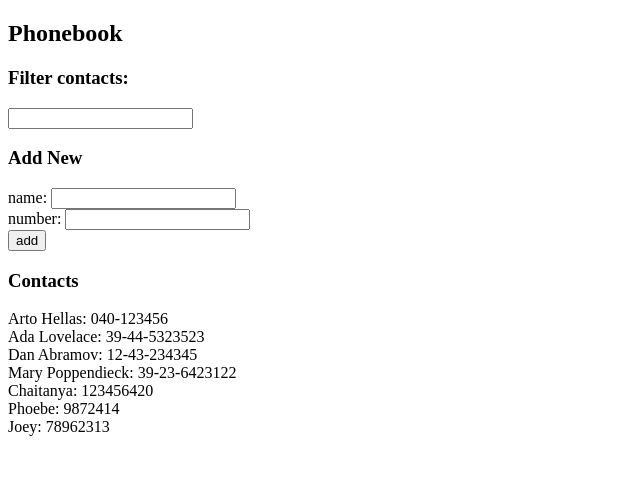
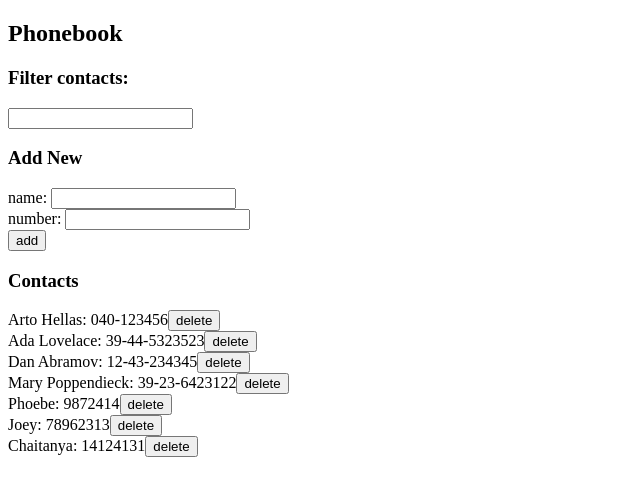
Before and after one commit to cmattey/fullstackopen_chai, a React (Create React App) app in the folder part2/phonebook/: page / in a window 1280 px wide. Shown: the top 496 px of the page, without its empty margins (0-640 px from the left). Built offline with nearby package versions, Linux system fonts and the light colour scheme; data requests are answered from the project's data file.

Commit message:
Ex2.17 Added delete functionality with confirmation

```diff
--- a/part2/phonebook/db.json
+++ b/part2/phonebook/db.json
@@ -21,11 +21,6 @@
       "id": 4
     },
     {
-      "name": "Chaitanya",
-      "number": "123456420",
-      "id": 5
-    },
-    {
       "name": "Phoebe",
       "number": "9872414",
       "id": 6
@@ -34,6 +29,11 @@
       "name": "Joey",
       "number": "78962313",
       "id": 7
+    },
+    {
+      "name": "Chaitanya",
+      "number": "14124131",
+      "id": 8
     }
   ]
 }
--- a/part2/phonebook/src/components/App.js
+++ b/part2/phonebook/src/components/App.js
@@ -29,7 +29,7 @@ const App = () => {
     const names = persons.map(person => person.name)
 
     if(names.includes(newName)){
-      console.log("duplicate")
+      console.log("duplicate found")
       window.alert(`${newName} is already added to phonebook`)
     }
     else{
@@ -79,7 +79,8 @@ const App = () => {
 
       <h3>Contacts</h3>
         <Person persons = {persons}
-                searchName = {searchName}/>
+                searchName = {searchName}
+                updatePersons = {setPersons}/>
     </div>
   )
 }
--- a/part2/phonebook/src/components/Note.js
+++ b/part2/phonebook/src/components/Note.js
@@ -1,10 +1,19 @@
 import React from 'react'
 
-const Note = ({person}) => {
-  console.log('Inside Note', person)
+const Note = ({person, deleteNote, handlePersonRemoved}) => {
+  // console.log('Inside Note', person)
+
+  const confirmDeletion = () =>{
+    const result = window.confirm(`Delete ${person.name}?`)
+    if(result){
+      return handlePersonRemoved()
+    }
+  }
+
   return (
     <div>
       {person.name}: {person.number}
+      <button onClick={confirmDeletion}>delete</button>
     </div>
   )
 }
--- a/part2/phonebook/src/components/Person.js
+++ b/part2/phonebook/src/components/Person.js
@@ -1,14 +1,32 @@
 import React from 'react'
 import Note from './Note.js'
+import personUtils from '../services/persons_util.js'
 
 const Person = (props) =>{
-  console.log('person props', props)
+  // console.log('person props', props)
+
+  const handlePersonRemoved = (id) => {
+
+    personUtils
+      .remove(id)
+      .then(response => {
+        if(response===200){
+          console.log(`Note with id:${id} deleted`)
+          // console.log(response)
+        }
+        else{
+          console.log(`Could not delete resource with id:${id}`)
+        }
+      })
+    props.updatePersons(props.persons.filter(n=> n.id!==id))
+  }
+
   return(
     props.persons.map((person) =>{
       if(props.searchName){
         if(person.name.toLowerCase().includes(props.searchName.toLowerCase())){
           // console.log('match')
-          return(<Note key={person.id} person={person} />)
+          return(<Note key={person.id} person={person} handlePersonRemoved={() => handlePersonRemoved(person.id)}/>)
         }
         else{
           return null
@@ -16,7 +34,7 @@ const Person = (props) =>{
       }
       else if(props.persons.length>0){
         // console.log('no-match')
-        return(<Note key={person.id} person={person} />)
+        return(<Note key={person.id} person={person} handlePersonRemoved={() => handlePersonRemoved(person.id)}/>)
       }
       else{
         return(<div></div>)
--- a/part2/phonebook/src/services/persons_util.js
+++ b/part2/phonebook/src/services/persons_util.js
@@ -12,4 +12,13 @@ const create = (newPersonObj) => {
   return request.then(response => response.data)
 }
 
-export default {getAll, create}
+const remove = (id) => {
+  const request = axios.delete(`${baseUrl}/${id}`)
+  return request.then(response => {
+    console.log('del header', response)
+    return response.status
+  })
+
+}
+
+export default {getAll, create, remove}
```
